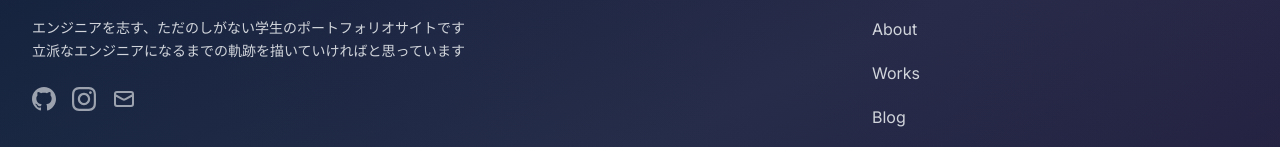
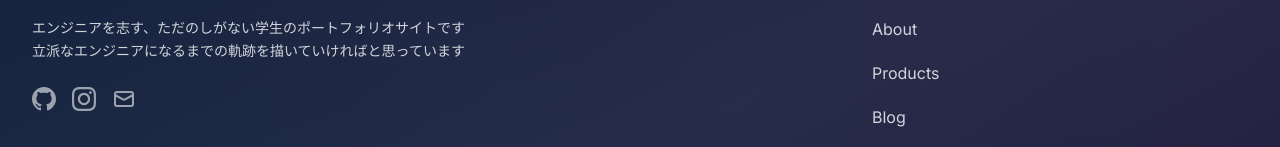
Before and after one commit to sato-teruhito/my-page, a Next.js app: page / in a window 1280 px wide. Shown: the part 1539-1686 px from the top of the page. Built offline with nearby package versions, Linux system fonts and the light colour scheme.

Commit message:
works -> products

```diff
--- a/app/components/layouts/footer/Footer.tsx
+++ b/app/components/layouts/footer/Footer.tsx
@@ -134,7 +134,7 @@ export default function Footer() {
                     href="/pages/products"
                     className="text-gray-300 hover:text-white transition-all-300 hover:translate-x-2 hover-scale-105 transform inline-block hover:bg-gray-700/30 px-2 py-1 rounded-lg"
                   >
-                    Works
+                    Products
                   </Link>
                 </li>
                 <li>
```
